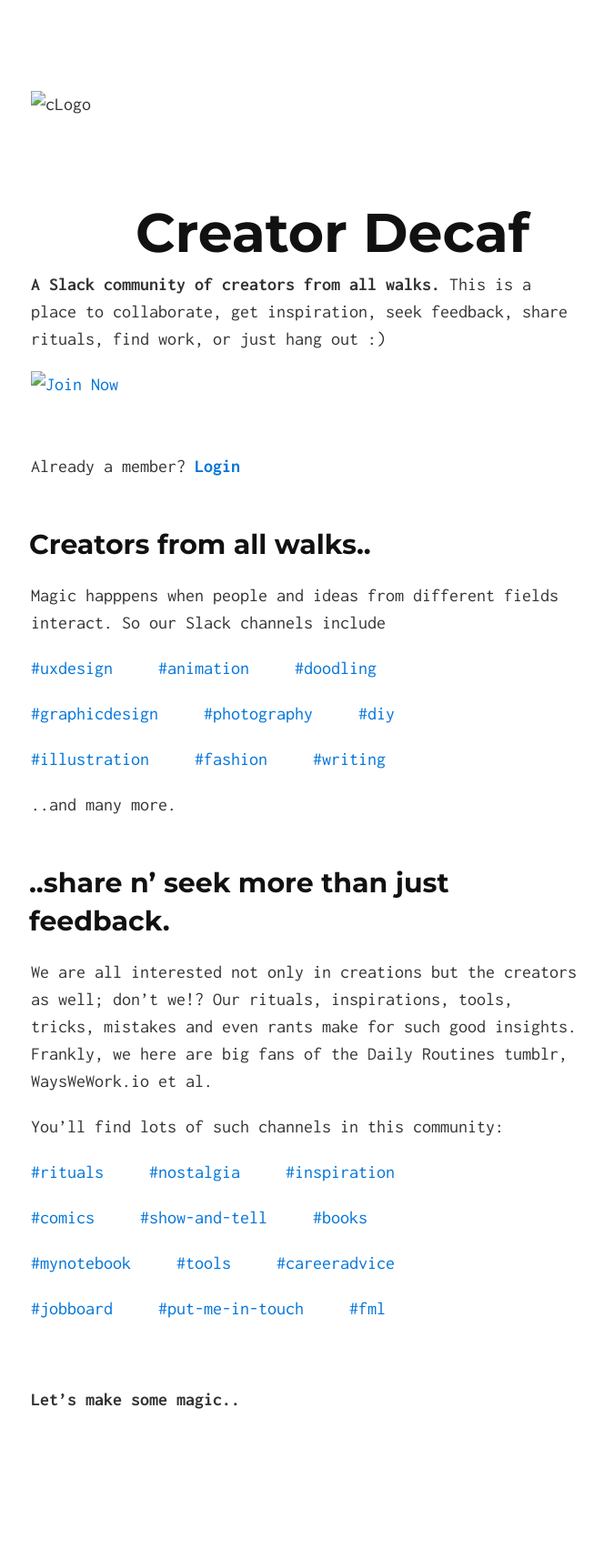
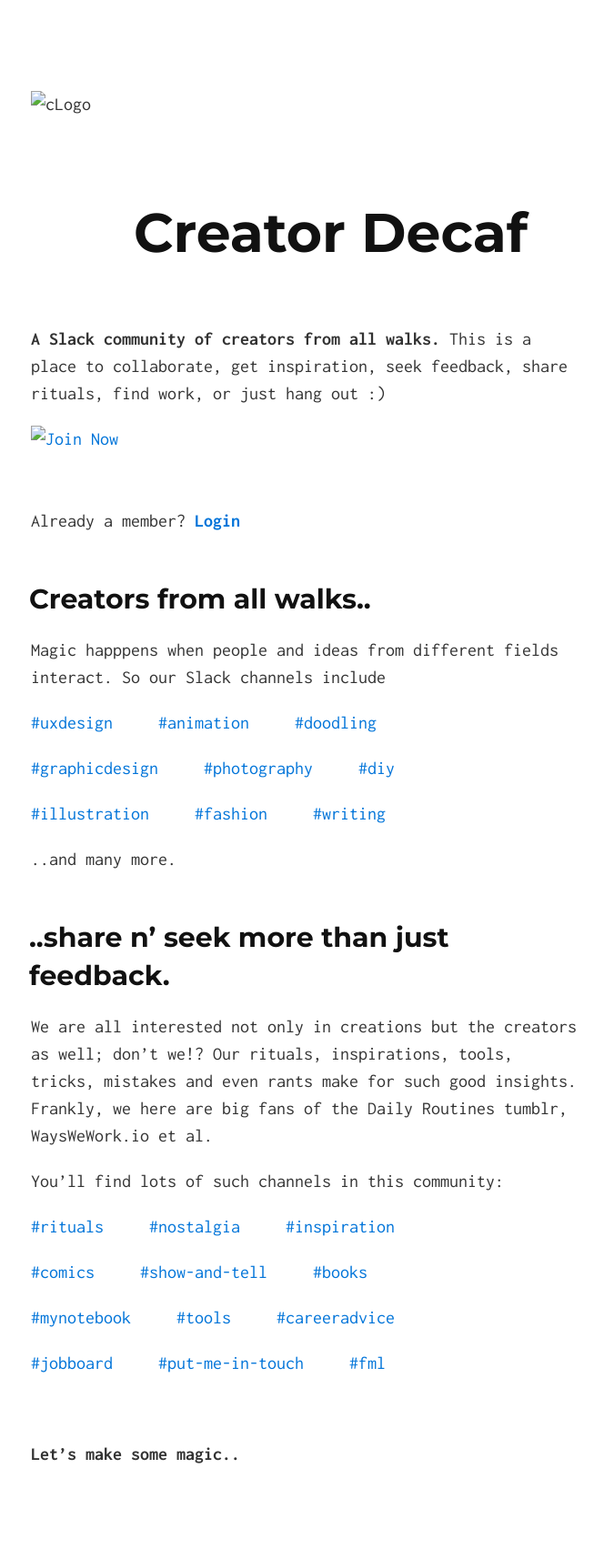
Before and after one commit to pzync/betterIndia, a Jekyll site: the page built from index.md, in a window 1280 px wide. Shown: the whole page at 91% size, without its empty margins (306-970 px from the left). Built offline with Jekyll 4.4.1, drawn with Linux system fonts in a browser that asks for light colours; before the commit the page ends 1654 px from its top, so only the background shows below that.

Commit message:
Update _solo.scss

```diff
--- a/_sass/_solo.scss
+++ b/_sass/_solo.scss
@@ -158,9 +158,10 @@
 }
 
 h1 {
-    display:inline;
+    display:inline-block;
 }
 h1:before {
     content:"\a";
     white-space: pre;
+    overflow:hidden;
 }
```
